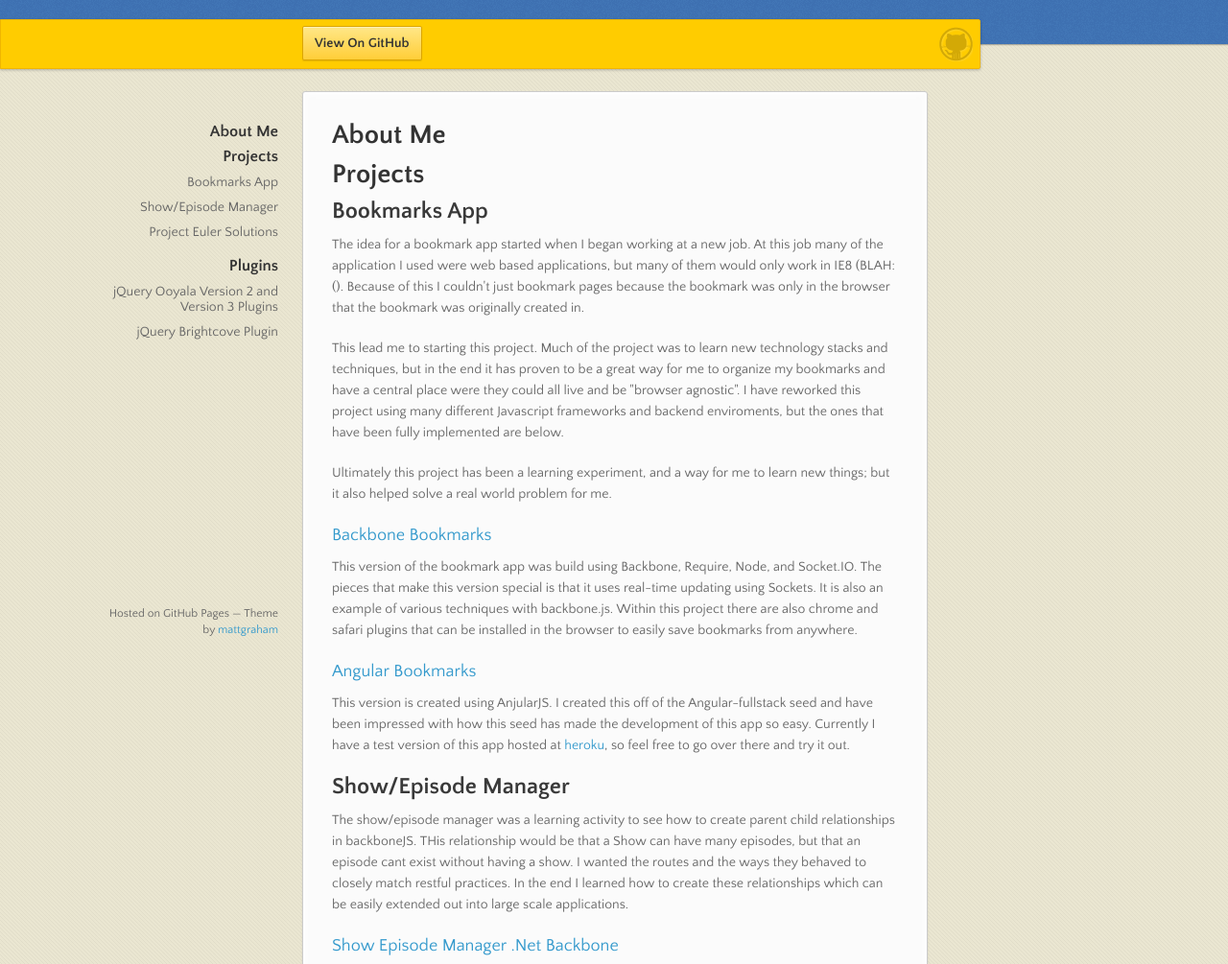
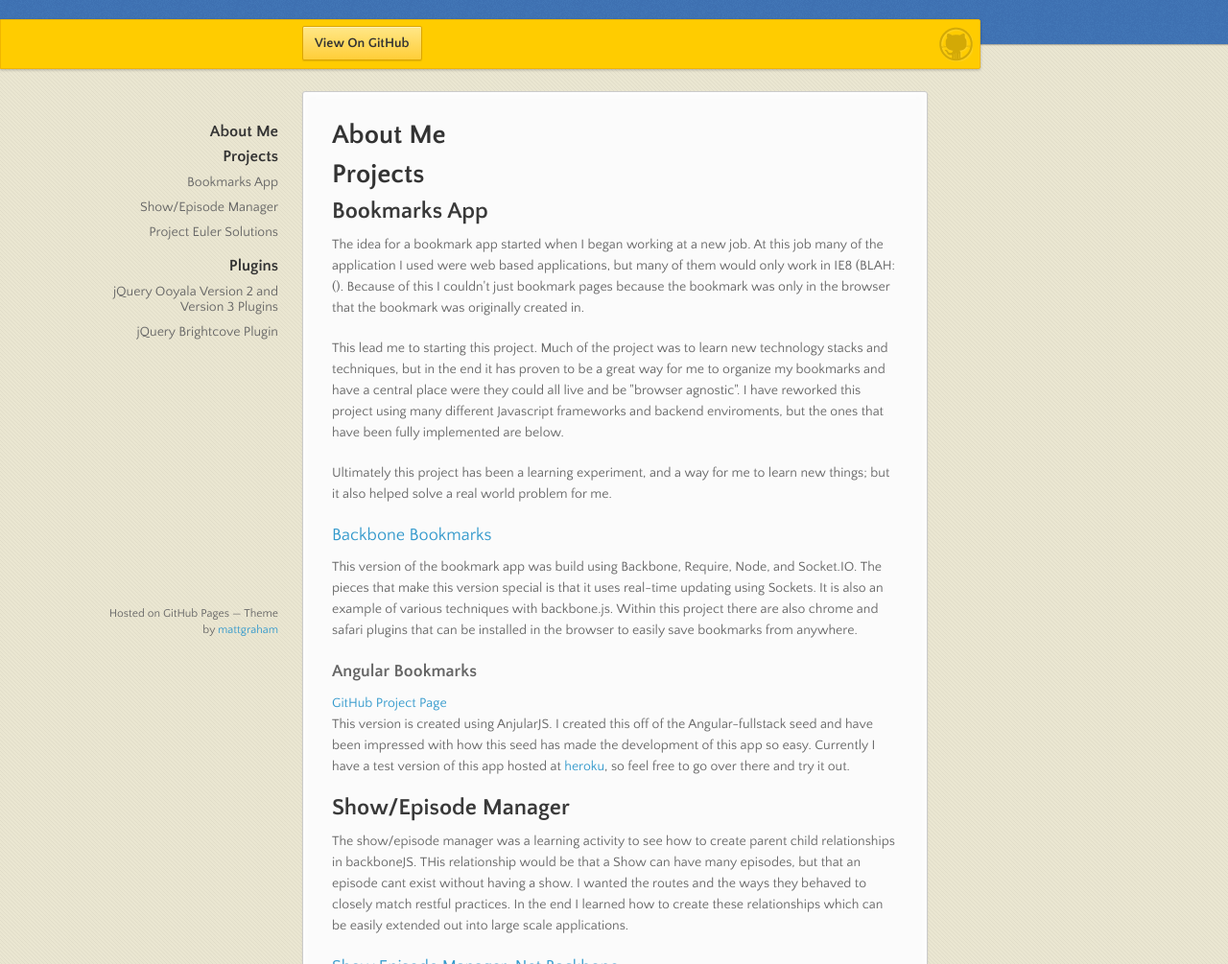
Before and after one commit to cdumas22/cdumas22.github.io, a plain HTML site: page index.html in a window 1280 px wide. Shown: the part 95-1100 px from the top of the page at 96% size. Drawn offline with nearby package versions, Linux system fonts and the light colour scheme.

Commit message:
testing buttons

```diff
--- a/index.html
+++ b/index.html
@@ -50,7 +50,11 @@
                     <p>
                         This version of the bookmark app was build using Backbone, Require, Node, and Socket.IO. The pieces that make this version special is that it uses real-time updating using Sockets. It is also an example of various techniques with backbone.js. Within this project there are also chrome and safari plugins that can be installed in the browser to easily save bookmarks from anywhere.
                     </p>
-                  <h3><a href="/AngularBookmarks">Angular Bookmarks</a></h3>
+                  <h3>Angular Bookmarks</h3>
+                    <div>
+                        <a class="button" href="http://github.com/cdumas22/AngualrBookmarks">GitHub</a>
+                        <a class="button" href="/AngualrBookmarks">Project Page</a>
+                    </div>
                     <p>
                         This version is created using AnjularJS. I created this off of the Angular-fullstack seed and have been impressed with how this seed has made the development of this app so easy. Currently I have a test version of this app hosted at <a href="http://cdumas22-b2.herokuapp.com">heroku</a>, so feel free to go over there and try it out.
                     </p>
```
